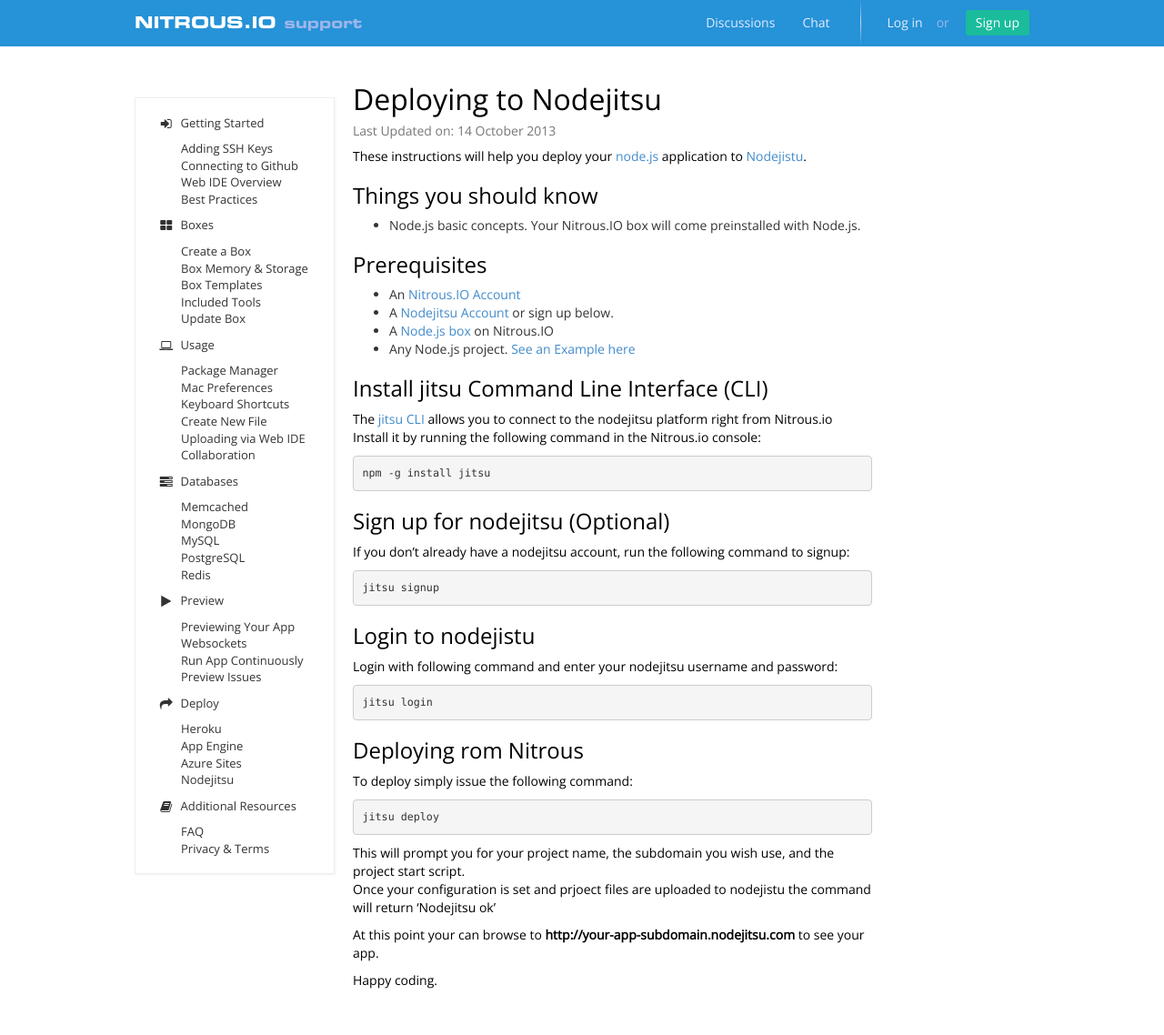
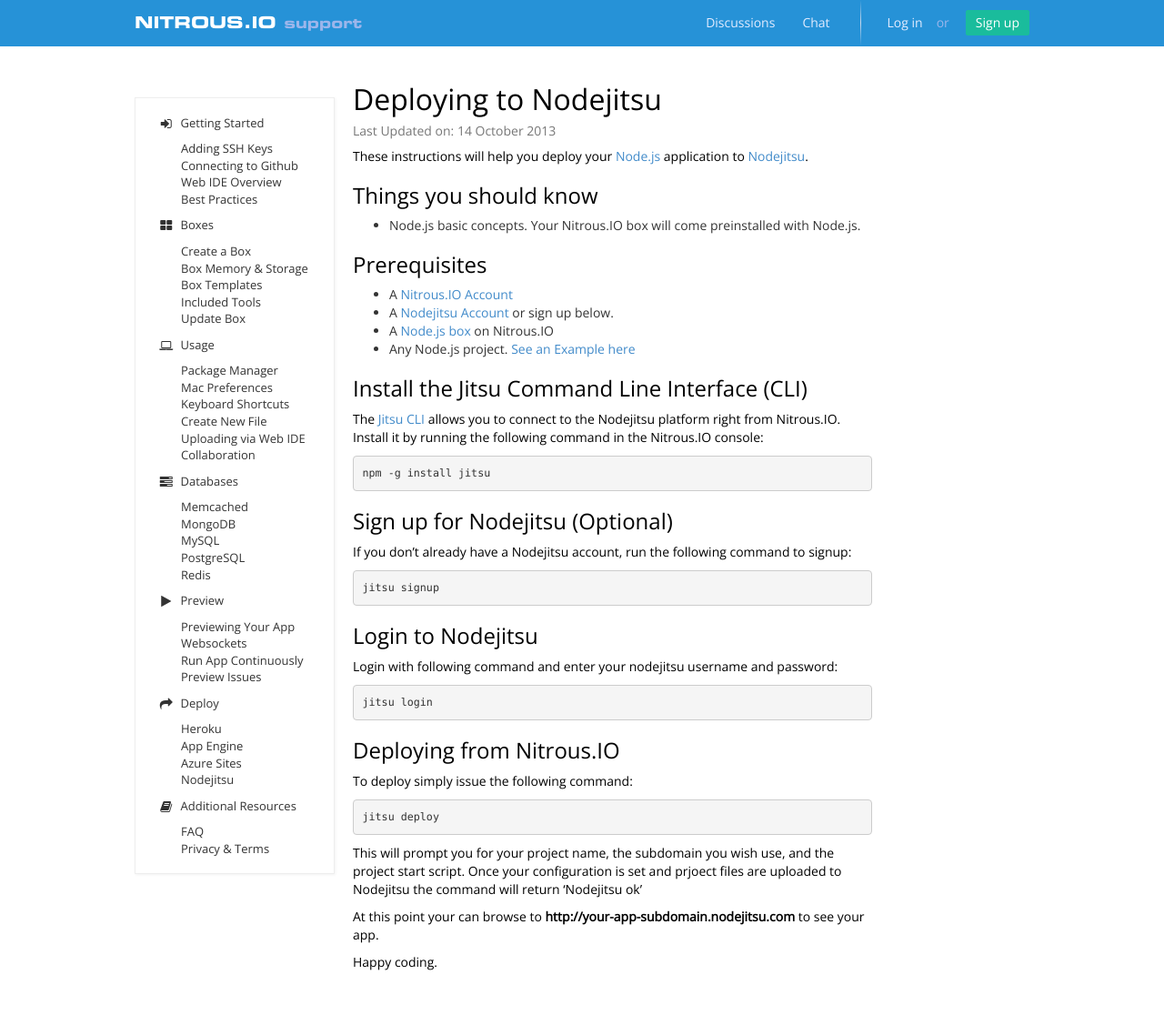
Before and after one commit to pkallberg/help.nitrous.io, a Jekyll site: the page built from _posts/2013-10-14-nodejitsu.md, in a window 1280 px wide. Shown: the whole page at 91% size. Built offline with Jekyll 4.4.1, drawn with Linux system fonts in a browser that asks for light colours; comment, search, counter and statistics services are not loaded.

Commit message:
Fix some typos and standardize on "Nitrous.IO" and "Nodejitsu".

```diff
--- a/_posts/2013-10-14-nodejitsu.md
+++ b/_posts/2013-10-14-nodejitsu.md
@@ -5,7 +5,7 @@
 layout: article
 ---
 
-These instructions will help you deploy your [node.js](http://nodejs.org/) application to [Nodejistu](http://www.nodejitsu.com/?ref=nitrous.io).
+These instructions will help you deploy your [Node.js](http://nodejs.org/) application to [Nodejitsu](http://www.nodejitsu.com/?ref=nitrous.io).
 
 ### Things you should know
 
@@ -13,39 +13,38 @@
 
 ### Prerequisites
 
-* An [Nitrous.IO Account](https://www.nitrous.io)
+* A [Nitrous.IO Account](https://www.nitrous.io)
 * A [Nodejitsu Account](https://www.nodejitsu.com/signup/?ref=nitrous.io) or sign up below.
 * A [Node.js box](https://www.nitrous.io/app#/boxes) on Nitrous.IO
 * Any Node.js project. [See an Example here](/azure-sites/)
 
+### Install the Jitsu Command Line Interface (CLI)
 
-### Install jitsu Command Line Interface (CLI)
-
-The [jitsu CLI](https://www.nodejitsu.com/documentation/jitsu/) allows you to connect to the nodejitsu platform right from Nitrous.io
-Install it by running the following command in the Nitrous.io console:
+The [Jitsu CLI](https://www.nodejitsu.com/documentation/jitsu/) allows you to connect to the Nodejitsu platform right from Nitrous.IO.
+Install it by running the following command in the Nitrous.IO console:
 
     npm -g install jitsu
 
-### Sign up for nodejitsu (Optional)
+### Sign up for Nodejitsu (Optional)
 
-If you don't already have a nodejitsu account, run the following command to signup:
+If you don't already have a Nodejitsu account, run the following command to signup:
 
     jitsu signup
 
-### Login to nodejistu
+### Login to Nodejitsu
 
 Login with following command and enter your nodejitsu username and password:
 
     jitsu login
 
-### Deploying rom Nitrous
+### Deploying from Nitrous.IO
 
 To deploy simply issue the following command:
 
     jitsu deploy
 
 This will prompt you for your project name, the subdomain you wish use, and the project start script.
-Once your configuration is set and prjoect files are uploaded to nodejistu the command will return 'Nodejitsu ok'
+Once your configuration is set and prjoect files are uploaded to Nodejitsu the command will return 'Nodejitsu ok'
 
 At this point your can browse to **http://your-app-subdomain.nodejitsu.com** to see your app.
 
```
